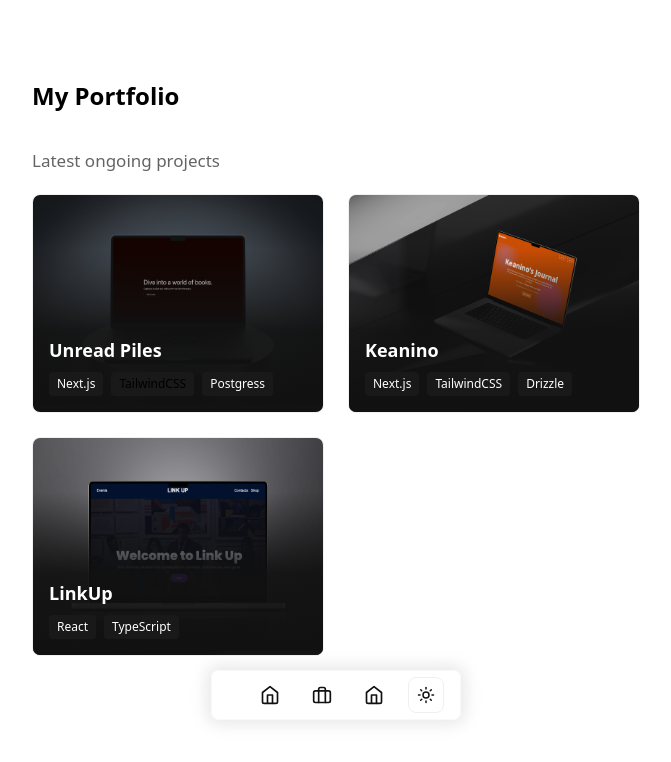
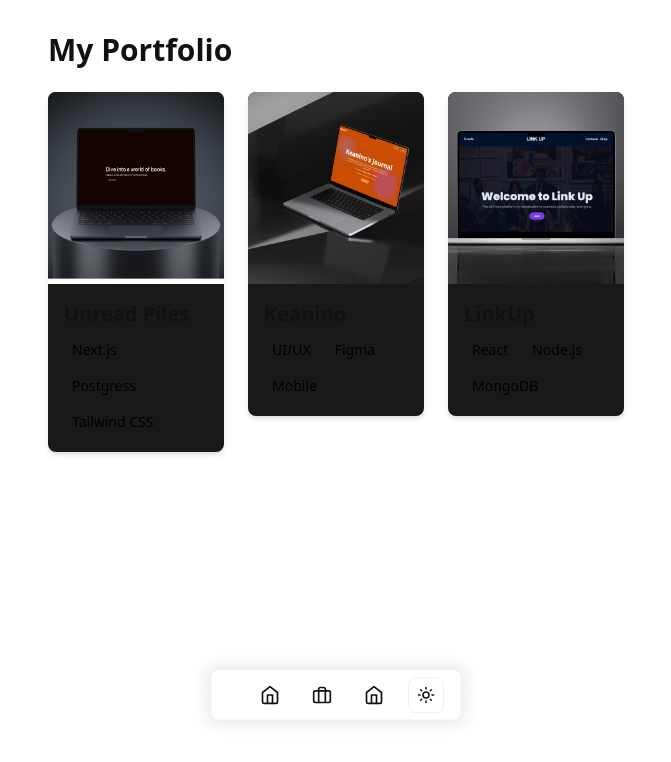
Before and after one commit to JosueSalazaku/portfolio-page, a Next.js app: page /portfolio in a window 1280 px wide. Shown: the top 762 px of the page, without its empty margins (304-975 px from the left). Built offline with nearby package versions, Linux system fonts and the light colour scheme.

Commit message:
refactor: simplify portfolio page by creating a reusable WorkCard component and consolidating project data

```diff
--- a/src/app/portfolio/page.tsx
+++ b/src/app/portfolio/page.tsx
@@ -1,98 +1,73 @@
-import Image from "next/image";
-import Link from "next/link";
+import Image from "next/image"
+import Link from "next/link"
 
-export default function page() {
-  return (
-    <div className="flex flex-col gap-5 pt-20 pb-12">
-      <h1 className="pb-4 text-2xl font-bold dark:text-white">My Portfolio</h1>
-      <h1 className=" text-gray-lightmode">Latest ongoing projects</h1>
-      {/* Portfolio Grid */}
-      <div className="grid w-full max-w-screen-lg grid-cols-1 gap-6 md:grid-cols-2 lg:grid-cols-2">
-        {/* Project Card */}
-        <Link href="portfolio/unreadpiles">
-          <div className="relative bg-gray-lightest dark:bg-gray-dark border border-gray-light dark:border-gray-medium rounded-lg overflow-hidden aspect-[4/3]">
-            <Image
-              src="/piles.png"
-              alt="Journo Project"
-              width={940}
-              height={50}
-              className="object-cover w-full h-full"
-            />
-            <div className="absolute bottom-0 left-0 right-0 p-4 bg-gradient-to-t from-black via-black/90 to-gray-900 h-3/4">
-              <div className="absolute bottom-0 left-0 right-0 p-4">
-                <h2 className="text-lg font-bold text-white">Unread Piles</h2>
-                <div className="flex flex-wrap gap-2 mt-2">
-                  <span className="px-2 py-1 text-xs text-white rounded bg-gray-dark">
-                    Next.js
-                  </span>
-                  <span className="px-2 py-1 text-xs rounded text-cyan-500 bg-gray-dark">
-                    TailwindCSS
-                  </span>
-                  <span className="px-2 py-1 text-xs text-white rounded bg-gray-dark">
-                    Postgress
-                  </span>
-                </div>
-              </div>
-            </div>
-          </div>
-        </Link>
+type WorkItem = {
+  id: number
+  title: string
+  imageUrl: string
+  tags: string[]
+  link: string
+}
 
-        {/* Project Card */}
-        <Link href="portfolio/keanino">
-          <div className="relative bg-gray-lightest dark:bg-gray-dark border border-gray-light dark:border-gray-medium rounded-lg overflow-hidden aspect-[4/3]">
-            <Image
-              src="/keanino.jpeg"
-              alt="Journo Project"
-              width={840}
-              height={40}
-              className="object-cover w-full h-full"
-            />
-            <div className="absolute bottom-0 left-0 right-0 p-4 bg-gradient-to-t from-black via-black/90 to-gray-900 h-3/4">
-              <div className="absolute bottom-0 left-0 right-0 p-4">
-                <h2 className="text-lg font-bold text-white">Keanino</h2>
-                <div className="flex flex-wrap gap-2 mt-2">
-                  <span className="px-2 py-1 text-xs text-white rounded bg-gray-dark">
-                    Next.js
-                  </span>
-                  <span className="px-2 py-1 text-xs text-white rounded bg-gray-dark">
-                    TailwindCSS
-                  </span>
-                  <span className="px-2 py-1 text-xs text-white rounded bg-gray-dark">
-                    Drizzle
-                  </span>
-                </div>
-              </div>
-            </div>
-          </div>
-        </Link>
+const works: WorkItem[] = [
+  {
+    id: 1,
+    title: "Unread Piles",
+    imageUrl: "/piles.png",
+    tags: ["Next.js", "Postgress", "Tailwind CSS"],
+    link: "/portfolio/unreadpiles",
+  },
+  {
+    id: 2,
+    title: "Keanino",
+    imageUrl: "/keanino.jpeg",
+    tags: ["UI/UX", "Figma", "Mobile"],
+    link: "/portfolio/keanino",
 
-        {/* Project Card */}
-        <Link
-          href="portfolio/linkup"
-          className="relative bg-gray-lightest dark:bg-gray-dark border border-gray-light dark:border-gray-medium rounded-lg overflow-hidden aspect-[4/3]"
-        >
-          <Image
-            src="/linkup.jpeg"
-            alt="LinkUp Project"
-            width={840}
-            height={140}
-            className="object-cover w-full h-full"
-          />
-          <div className="absolute bottom-0 left-0 right-0 p-4 bg-gradient-to-t from-black via-black/90 to-gray-900 h-3/4">
-            <div className="absolute bottom-0 left-0 right-0 p-4">
-              <h2 className="text-lg font-bold text-white">LinkUp</h2>
-              <div className="flex flex-wrap gap-2 mt-2">
-                <span className="px-2 py-1 text-xs text-white rounded bg-gray-dark">
-                  React
-                </span>
-                <span className="px-2 py-1 text-xs text-white rounded bg-gray-dark">
-                  TypeScript
-                </span>
-              </div>
-            </div>
-          </div>
-        </Link>
+  },
+  {
+    id: 3,
+    title: "LinkUp",
+    imageUrl: "/linkup.jpeg",
+    tags: ["React", "Node.js", "MongoDB"],
+    link: "/portfolio/linkup",
+
+  },
+]
+
+const WorkCard = ({ work }: { work: WorkItem }) => (
+  <div className="overflow-hidden rounded-lg shadow-md bg-gray-dark dark:bg-gray-800">
+    <Image
+      src={work.imageUrl || "/placeholder.svg"}
+      alt={work.title}
+      width={800}
+      height={200}
+      className="object-cover w-full h-48"
+    />
+    <div className="p-4">
+      <h3 className="mb-2 text-xl font-semibold text-black dark:text-white">{work.title}</h3>
+      <div className="flex flex-wrap gap-2">
+        {work.tags.map((tag, index) => (
+          <span key={index} className="px-2 py-1 text-sm text-gray-700 bg-gray-200 rounded-full dark:text-gray-300 dark:bg-gray-700">
+            {tag}
+          </span>
+        ))}
       </div>
     </div>
-  );
+  </div>
+)
+
+export default function Portfolio() {
+  return (
+    <div className="container px-4 py-8 mx-auto">
+      <h2 className="mb-6 text-3xl font-bold text-black dark:text-white">My Portfolio</h2>
+      <div className="grid grid-cols-1 gap-6 sm:grid-cols-2 lg:grid-cols-3">
+        {works.map((work) => (
+          <Link href={work.link} key={work.id}>
+            <WorkCard work={work} />
+          </Link>
+        ))}
+      </div>
+    </div>
+  )
 }
```
